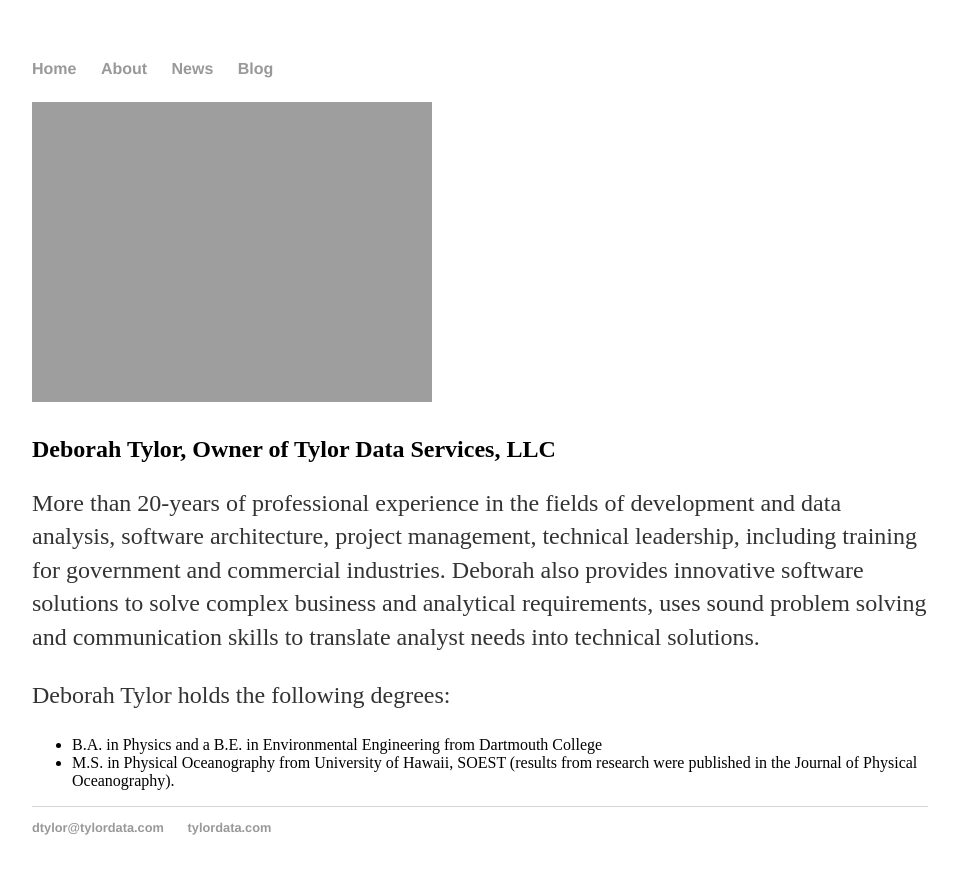
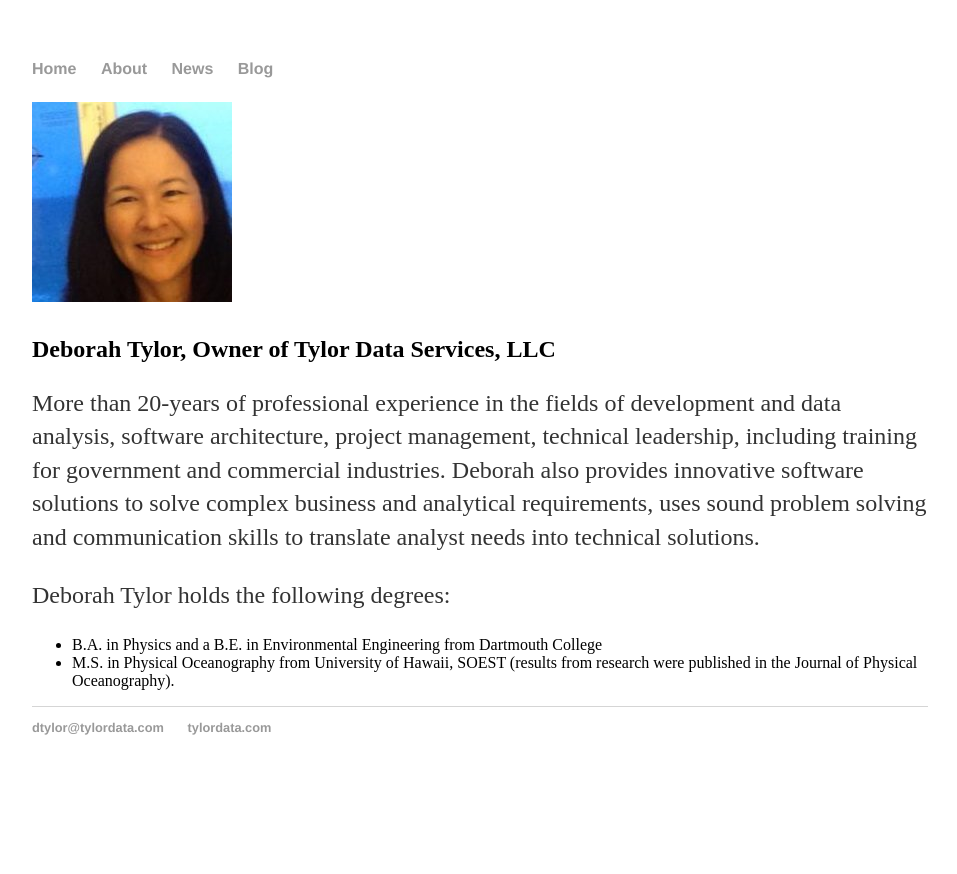
Before and after one commit to dtylor/dtylor.github.io, a Jekyll site: the page built from about.md, in a window 1280 px wide. Shown: the top 874 px of the page, without its empty margins (160-1117 px from the left). Built offline with Jekyll 4.4.1, drawn with Linux system fonts in a browser that asks for light colours.

Commit message:
adjust pic

```diff
--- a/about.md
+++ b/about.md
@@ -2,7 +2,7 @@
 layout: default
 title: About the owner
 ---
-![Deborah Tylor](images/DT_pic.jpg =50)
+![Deborah Tylor](images/DT_pic.jpg)
 ## Deborah Tylor, Owner of Tylor Data Services, LLC
 More than 20-years of professional experience in the fields of development and data analysis, software architecture, project management, technical leadership, including training for government and commercial industries. Deborah also provides innovative software solutions to solve complex business and analytical requirements, uses sound problem solving and communication skills to translate analyst needs into technical solutions.
 
```
